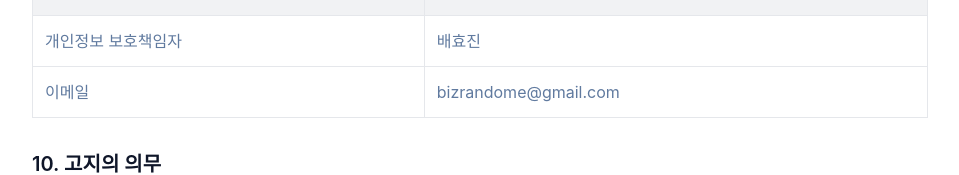
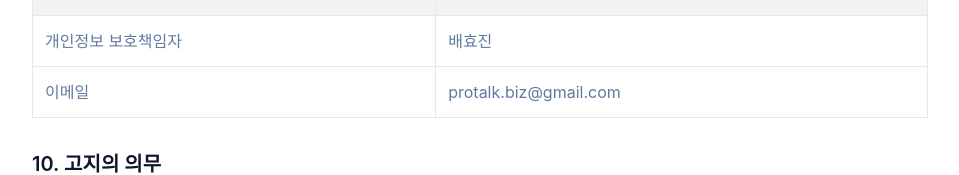
Before and after one commit to hyojinnbae/biz-talk-buddy, a React (Vite) app: page /privacy in a window 1280 px wide. Shown: the part 2543-2718 px from the top of the page, without its empty margins (160-1119 px from the left). Built offline with nearby package versions, Linux system fonts and the light colour scheme; the HTML template or start-up script is replaced by a standard one.

Commit message:
Update Privacy Policy page

```diff
--- a/src/pages/Privacy.tsx
+++ b/src/pages/Privacy.tsx
@@ -26,7 +26,7 @@ const Privacy = () => {
               <p className="text-muted-foreground">[개정일]: 2025년 10월 16일</p>
             </div>
 
-              <p className="text-muted-foreground leading-relaxed">
+            <p className="text-muted-foreground leading-relaxed">
               ProTalk 는 「개인정보 보호법」에 따라 사용자의 개인정보를 보호하고, 권익을 보호하며, 개인정보와 관련한 이용자의 고충을 원활하게 처리할 수 있도록 다음과 같은 방침을 두고 있습니다.
             </p>
 
@@ -209,7 +209,7 @@ const Privacy = () => {
                       </tr>
                       <tr>
                         <td className="border border-border p-3">이메일</td>
-                        <td className="border border-border p-3">bizrandome@gmail.com</td>
+                        <td className="border border-border p-3">protalk.biz@gmail.com</td>
                       </tr>
                     </tbody>
                   </table>
```
